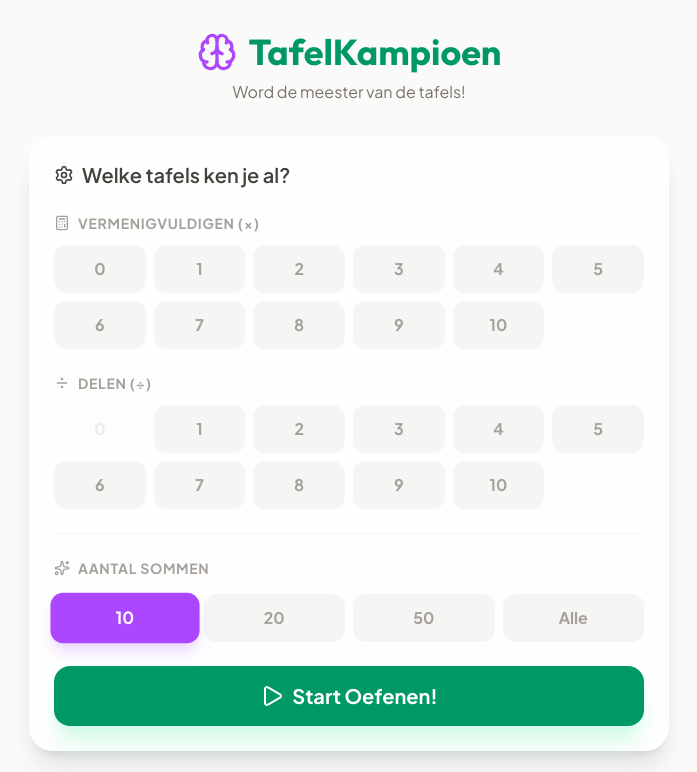
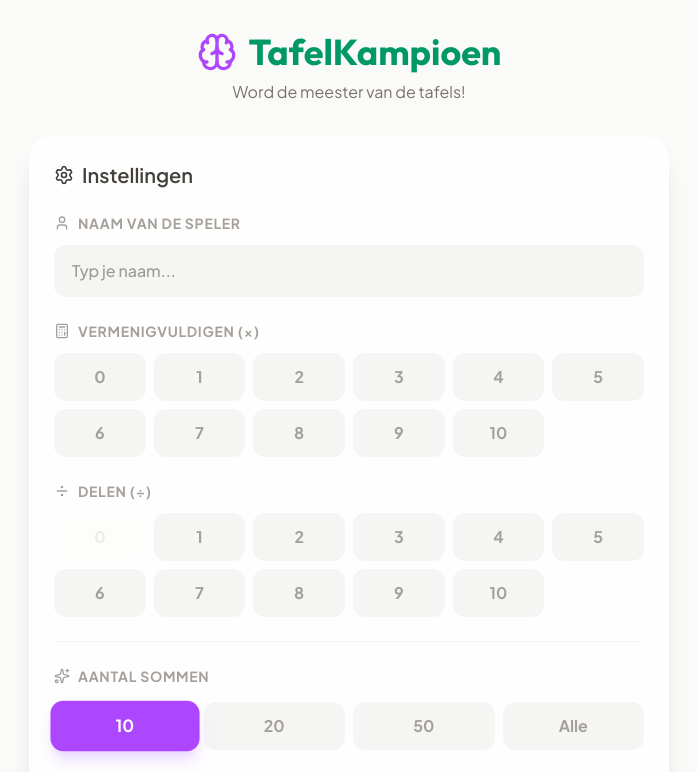
Before and after one commit to evensglenn/tafelkampioen, a React (Vite) app: page / in a window 1280 px wide. Shown: the top 772 px of the page, without its empty margins (291-988 px from the left). Built offline with nearby package versions, Linux system fonts and the light colour scheme.

Commit message:
feat(settings): Add player name and session history
Introduces player name input and saves session results to local storage. This allows users to track their progress and identify individual sessions.

```diff
--- a/src/App.tsx
+++ b/src/App.tsx
@@ -15,9 +15,11 @@ import {
   ChevronLeft,
   Calculator,
   Divide,
-  Sparkles
+  Sparkles,
+  User,
+  History
 } from 'lucide-react';
-import { Exercise, Operation, UserSettings, MasteryData } from './types';
+import { Exercise, Operation, UserSettings, MasteryData, SessionResult } from './types';
 
 const TABLES = Array.from({ length: 11 }, (_, i) => i);
 
@@ -25,11 +27,15 @@ export default function App() {
   const [mode, setMode] = useState<'settings' | 'practice' | 'results'>('settings');
   const [settings, setSettings] = useState<UserSettings>(() => {
     const saved = localStorage.getItem('tafel-settings');
-    return saved ? JSON.parse(saved) : { multiplicationTables: [], divisionTables: [], exerciseCount: 10 };
+    return saved ? JSON.parse(saved) : { playerName: '', multiplicationTables: [], divisionTables: [], exerciseCount: 10 };
   });
   const [mastery, setMastery] = useState<MasteryData>(() => {
     const saved = localStorage.getItem('tafel-mastery');
     return saved ? JSON.parse(saved) : {};
+  });
+  const [sessionHistory, setSessionHistory] = useState<SessionResult[]>(() => {
+    const saved = localStorage.getItem('tafel-session-history');
+    return saved ? JSON.parse(saved) : [];
   });
 
   const [currentExercise, setCurrentExercise] = useState<Exercise | null>(null);
@@ -101,6 +107,15 @@ export default function App() {
 
     setTimeout(() => {
       if (nextStats.total >= totalExercises) {
+        // Save to session history
+        const result: SessionResult = {
+          id: crypto.randomUUID(),
+          playerName: settings.playerName || 'Anoniem',
+          correct: nextStats.correct,
+          total: nextStats.total,
+          timestamp: Date.now(),
+        };
+        setSessionHistory(prev => [result, ...prev].slice(0, 5)); // Keep last 5
         setMode('results');
       } else {
         setExercisePool(prev => prev.slice(1));
@@ -162,6 +177,10 @@ export default function App() {
     localStorage.setItem('tafel-mastery', JSON.stringify(mastery));
   }, [mastery]);
 
+  useEffect(() => {
+    localStorage.setItem('tafel-session-history', JSON.stringify(sessionHistory));
+  }, [sessionHistory]);
+
   const toggleTable = (num: number, op: Operation) => {
     setSettings(prev => {
       const key = op === 'multiplication' ? 'multiplicationTables' : 'divisionTables';
@@ -174,6 +193,10 @@ export default function App() {
   };
 
   const startPractice = () => {
+    if (!settings.playerName.trim()) {
+      alert('Vul eerst je naam in!');
+      return;
+    }
     if (settings.multiplicationTables.length === 0 && settings.divisionTables.length === 0) {
       alert('Kies eerst minstens één tafel om te oefenen!');
       return;
@@ -240,10 +263,23 @@ export default function App() {
             >
               <div className="glass rounded-3xl p-6 space-y-6">
                 <h2 className="text-xl font-semibold flex items-center gap-2 text-stone-700">
-                  <Settings className="w-5 h-5" /> Welke tafels ken je al?
+                  <Settings className="w-5 h-5" /> Instellingen
                 </h2>
 
                 <div className="space-y-6">
+                  <div>
+                    <h3 className="text-sm font-bold uppercase tracking-wider text-stone-400 mb-3 flex items-center gap-2">
+                      <User className="w-4 h-4" /> Naam van de speler
+                    </h3>
+                    <input
+                      type="text"
+                      value={settings.playerName}
+                      onChange={(e) => setSettings(prev => ({ ...prev, playerName: e.target.value }))}
+                      placeholder="Typ je naam..."
+                      className="w-full px-4 py-3 rounded-xl bg-stone-100 border-2 border-transparent focus:border-purple-400 focus:bg-white outline-none transition-all font-medium text-stone-700"
+                    />
+                  </div>
+
                   <div>
                     <h3 className="text-sm font-bold uppercase tracking-wider text-stone-400 mb-3 flex items-center gap-2">
                       <Calculator className="w-4 h-4" /> Vermenigvuldigen (×)
@@ -321,6 +357,27 @@ export default function App() {
                   Start Oefenen!
                 </button>
               </div>
+
+              {sessionHistory.length > 0 && (
+                <div className="glass rounded-3xl p-6 space-y-4">
+                  <h3 className="text-sm font-bold uppercase tracking-wider text-stone-400 flex items-center gap-2">
+                    <History className="w-4 h-4" /> Laatste resultaten
+                  </h3>
+                  <div className="space-y-2">
+                    {sessionHistory.map((result) => (
+                      <div
+                        key={result.id}
+                        className="flex items-center justify-between py-2 px-4 bg-white/50 rounded-xl border border-stone-100"
+                      >
+                        <span className="font-bold text-stone-700">{result.playerName}</span>
+                        <span className="font-mono font-bold text-emerald-600">
+                          {result.correct} / {result.total}
+                        </span>
+                      </div>
+                    ))}
+                  </div>
+                </div>
+              )}
             </motion.div>
           )}
 
@@ -453,8 +510,8 @@ export default function App() {
                     <Sparkles className="w-8 h-8 text-yellow-400" />
                   </motion.div>
                 </div>
-                <h2 className="text-3xl font-bold text-stone-800">Echt een Einstein!</h2>
-                <p className="text-stone-500">Je bent een rekenwonder.</p>
+                <h2 className="text-3xl font-bold text-stone-800">Goed gedaan, {settings.playerName}!</h2>
+                <p className="text-stone-500">Je bent echt een Einstein.</p>
               </div>
 
               <div className="grid grid-cols-2 gap-4">
```
Also changed, not shown: src/types.ts (+9 -0 lines).
